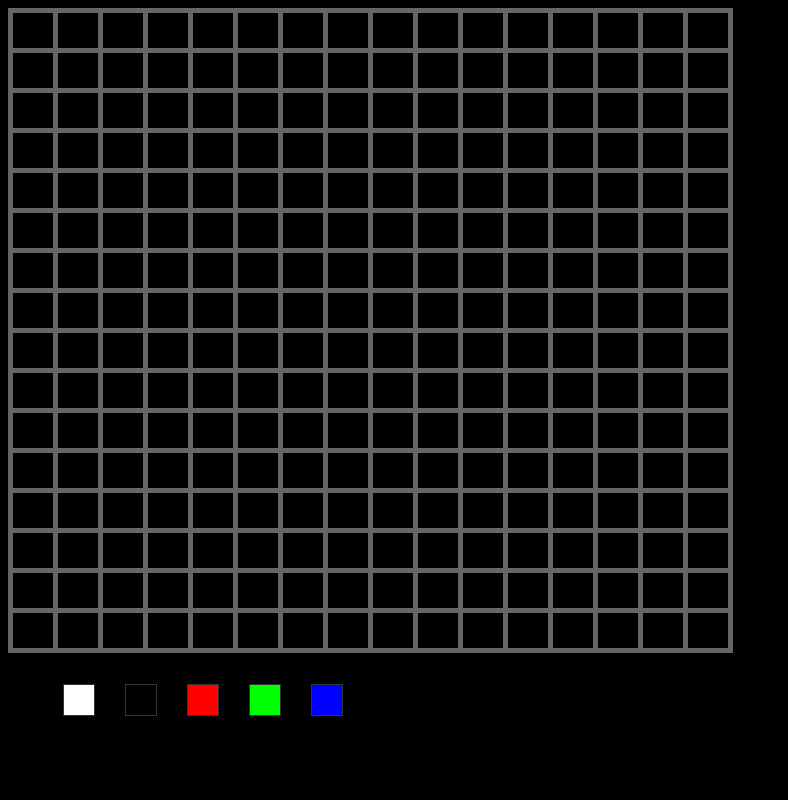
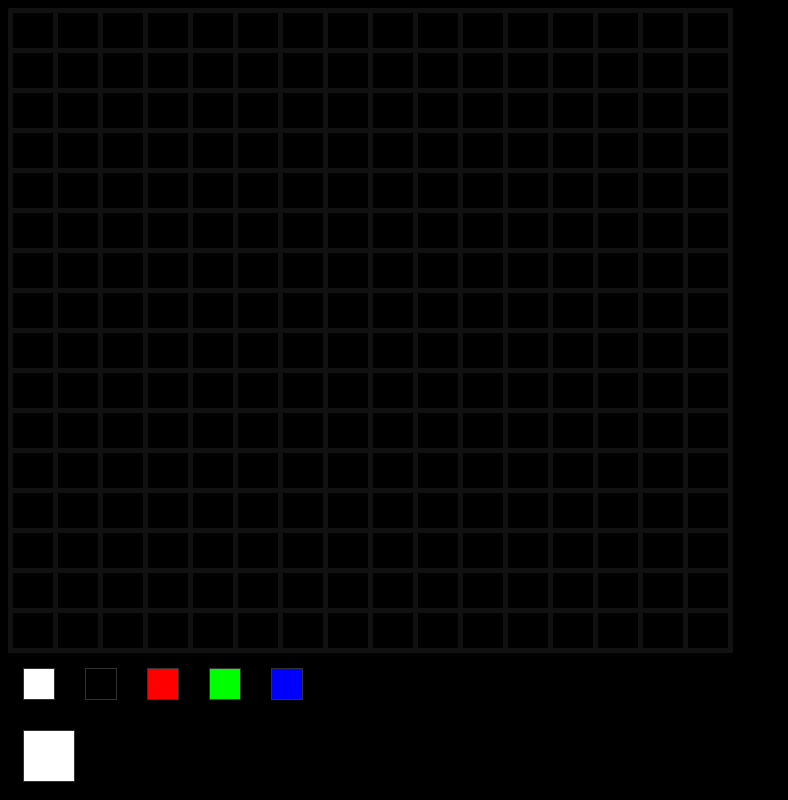
Before and after one commit to TobiasWooldridge/colourised-2d, a plain HTML site: page index.html in a window 1280 px wide. Shown: the whole page, without its empty margins (0-788 px from the left). Drawn offline with nearby package versions, Linux system fonts and the light colour scheme.

Commit message:
Minor tweaks

```diff
--- a/index.html
+++ b/index.html
@@ -27,18 +27,31 @@
             padding: 0;
             width: 40px;
             height: 40px;
-            border: 5px solid #666;
+            border: 5px solid #111;
             background: #000;
+        }
+
+        #palette {
+            margin: 0;
+            padding: 0;
         }
 
         #palette li {
             display: inline-block;
+            cursor: pointer;
+        }
+
+        #palette li, #brush {
             width: 30px;
             height: 30px;
-            border: #333;
+            border: #111;
             margin: 15px;
             border: 1px solid #333;
-            cursor: pointer;
+        }
+
+        #brush {
+            width: 50px;
+            height: 50px;
         }
 
     </style>
@@ -48,13 +61,15 @@
 
 <ul id="palette"></ul>
 
+<div id="brush"></div>
+
 <script>
     $(document).ready(function() {
         var columns = 16;
         var rows = 16;
 
         var paletteColours = ["#fff", "#000", "#f00", "#0f0", "#00f"];
-        var brushColour = "#fff";
+        var brushColour;
 
         var mouseIsDown = false;
         $("*").mousedown(function() {
@@ -63,6 +78,12 @@
         $("*").mouseup(function() {
             mouseIsDown = false;
         });
+
+        function setBrushColour(colour) {
+            brushColour = colour;
+
+            $("#brush").css("background", colour);
+        }
 
 
         function attachPixelEvents(pixel) {
@@ -82,7 +103,7 @@
         }
         function attachSwatchEvents(swatch, colour) {
             swatch.click(function() {
-                brushColour = colour;
+                setBrushColour(colour)
             });
         }
 
@@ -114,6 +135,8 @@
 
         createCanvas($("#colours"));
         createPalette($("#palette"));
+
+        setBrushColour(paletteColours[0]);
     });
 </script>
 </body>
```
